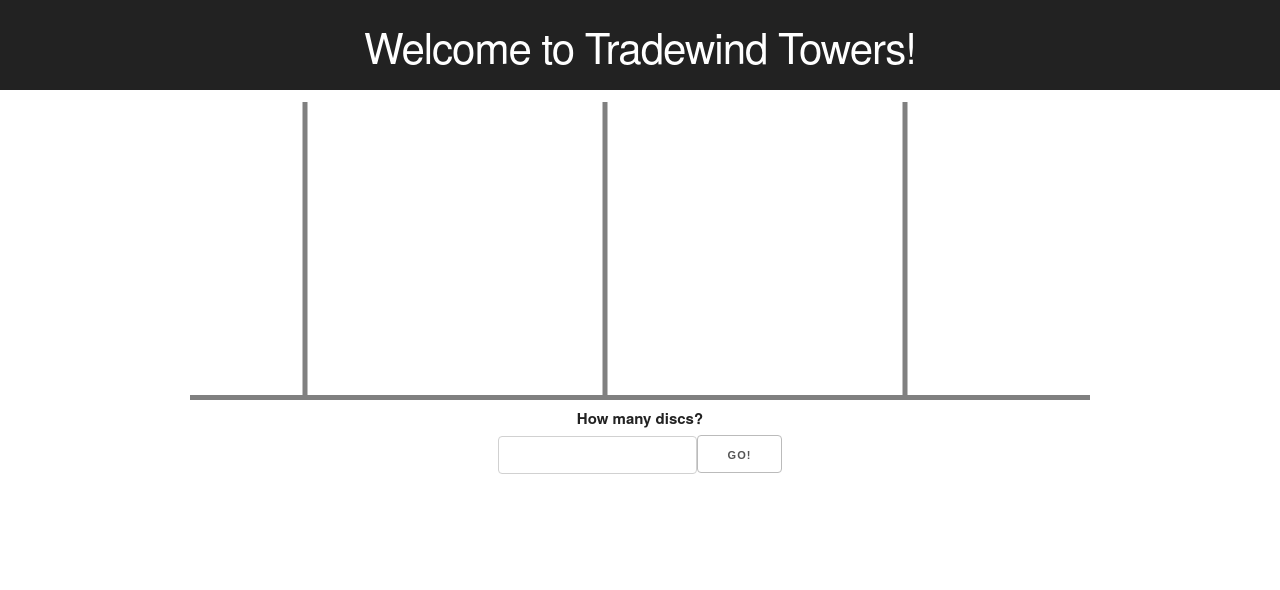
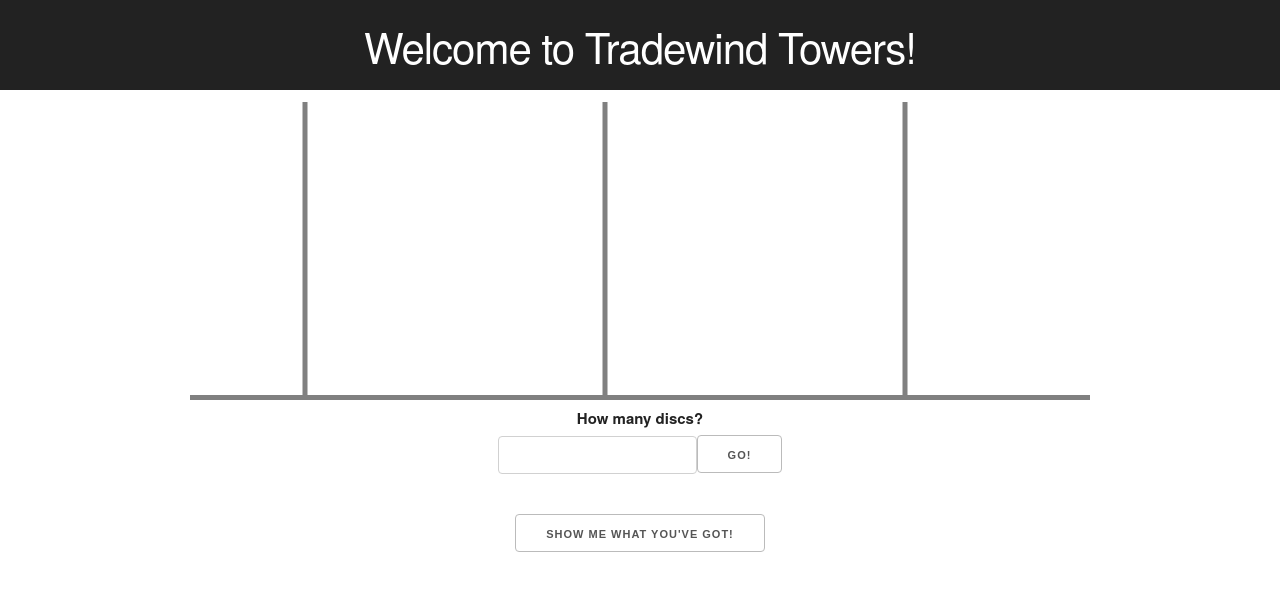
Before and after one commit to citurbe/moving-towers, a React (Create React App) app: page / in a window 1280 px wide. Shown: the top 590 px of the page. Built offline with nearby package versions, Linux system fonts and the light colour scheme.

Commit message:
include more ui elements

```diff
--- a/src/actions/action.js
+++ b/src/actions/action.js
@@ -8,4 +8,8 @@ const setup = function(value) {
   return {type:'SET_UP', payload: arr};
 };
 
+const play = function(towers) {
+
+}
+
 export { setup };
--- a/src/components/Console.js
+++ b/src/components/Console.js
@@ -1,5 +1,6 @@
 import React from 'react';
 import Chooser from './Chooser'
+import Controls from './Controls'
 import { setup } from '../actions/action.js'
 import { connect } from 'react-redux';
 import { bindActionCreators } from 'redux';
@@ -15,6 +16,7 @@ class Console extends React.Component {
     return(
       <div>
         <Chooser setStart={this.setStart.bind(this)}/>
+        <Controls />
       </div>
     );
   }
--- /dev/null
+++ b/src/components/Controls.js
@@ -0,0 +1,14 @@
+import React from 'react';
+
+class Controls extends React.Component {
+
+  render() {
+    return(
+      <div>
+        <button>SHOW ME WHAT YOU{"\'"}VE GOT!</button>
+      </div>
+    );
+  }
+}
+
+export default Controls;
```
